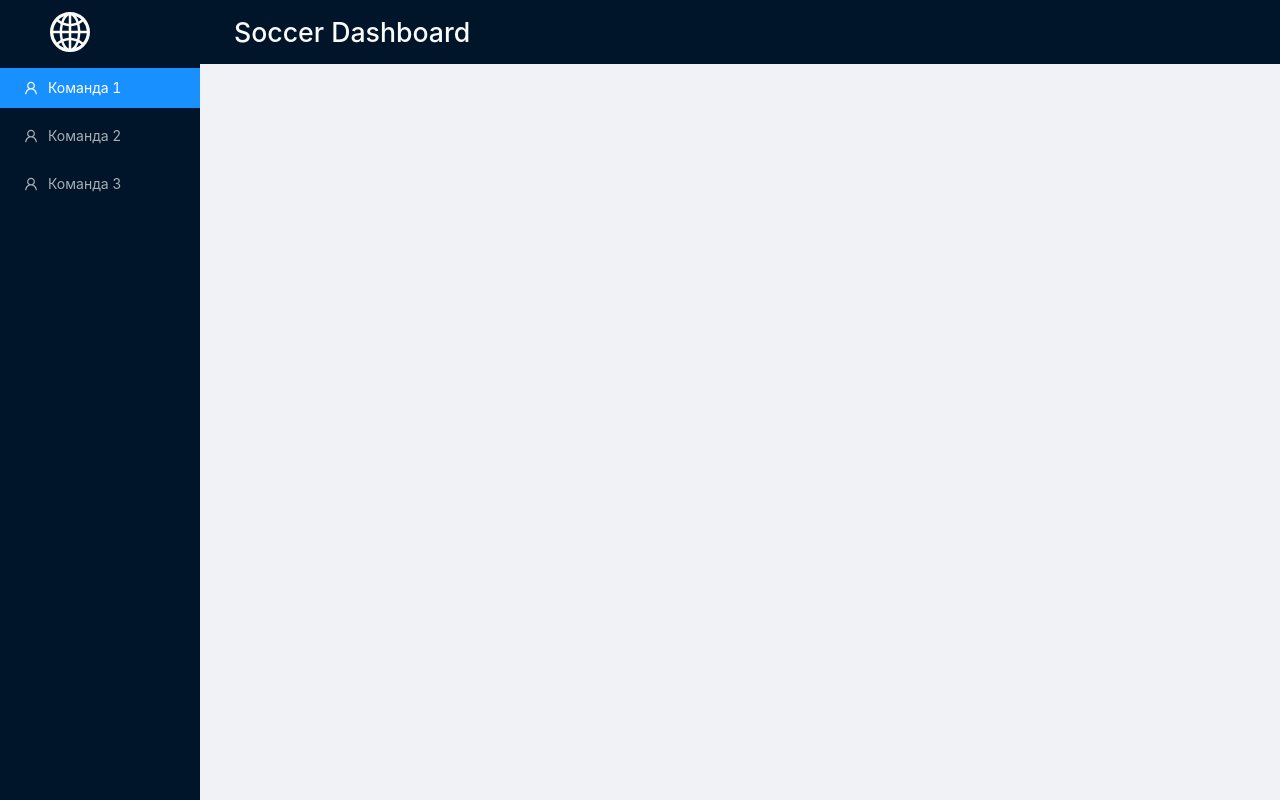
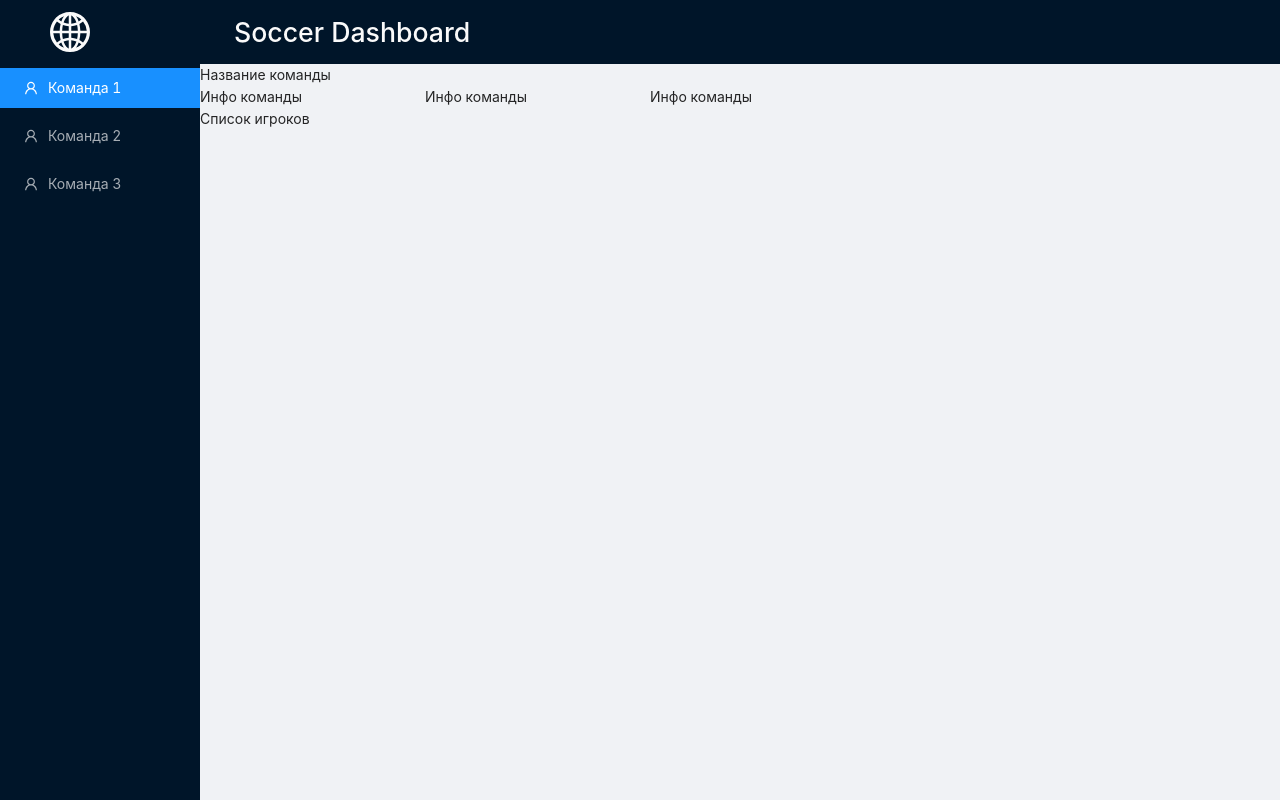
Before and after one commit to mikershov94/soccer_dashboard, a Next.js app: page / in a window 1280 px wide. Built offline with nearby package versions, Linux system fonts and the light colour scheme.

Commit message:
Added grid

```diff
--- a/pages/index.tsx
+++ b/pages/index.tsx
@@ -1,6 +1,6 @@
 import type { NextPage } from 'next'
 import Head from 'next/head'
-import { Layout, Menu, Typography } from 'antd';
+import { Layout, Menu, Typography, Row, Col } from 'antd';
 import {
   UserOutlined,
   GlobalOutlined
@@ -41,7 +41,22 @@ const Home: NextPage = () => {
             </Menu>
           </Sider>
           <Content>
-
+            <Row>
+              <Col span={15}>
+                <Row>
+                  <Col span={24}>Название команды</Col>
+                </Row>
+                <Row>
+                  <Col span={8}>Инфо команды</Col>
+                  <Col span={8}>Инфо команды</Col>
+                  <Col span={8}>Инфо команды</Col>
+                </Row>
+                <Row>
+                  <Col span={24}>Список игроков</Col>
+                </Row>
+              </Col>
+              <Col span={9}></Col>
+            </Row>
           </Content>
         </Layout>
 
```
